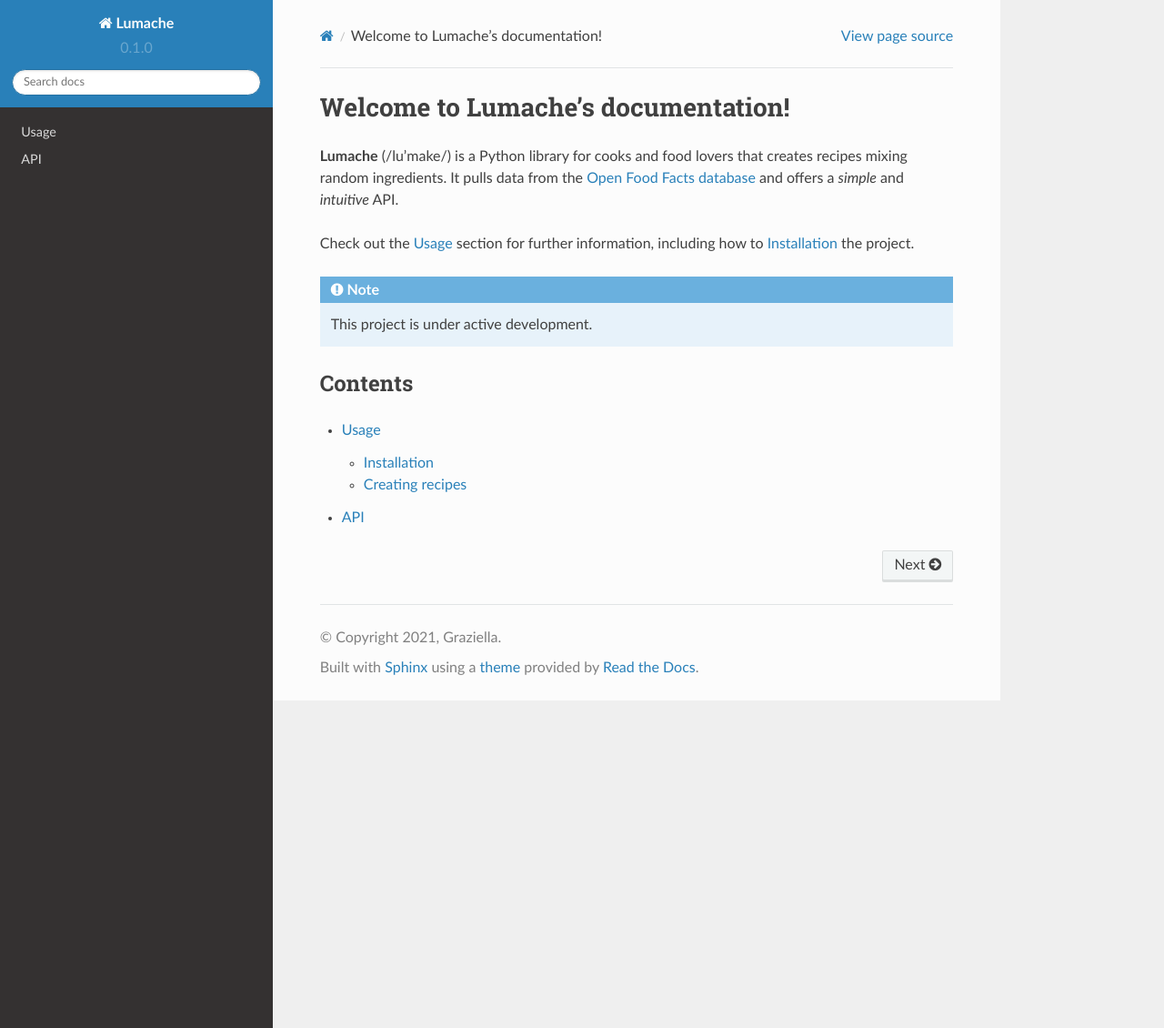
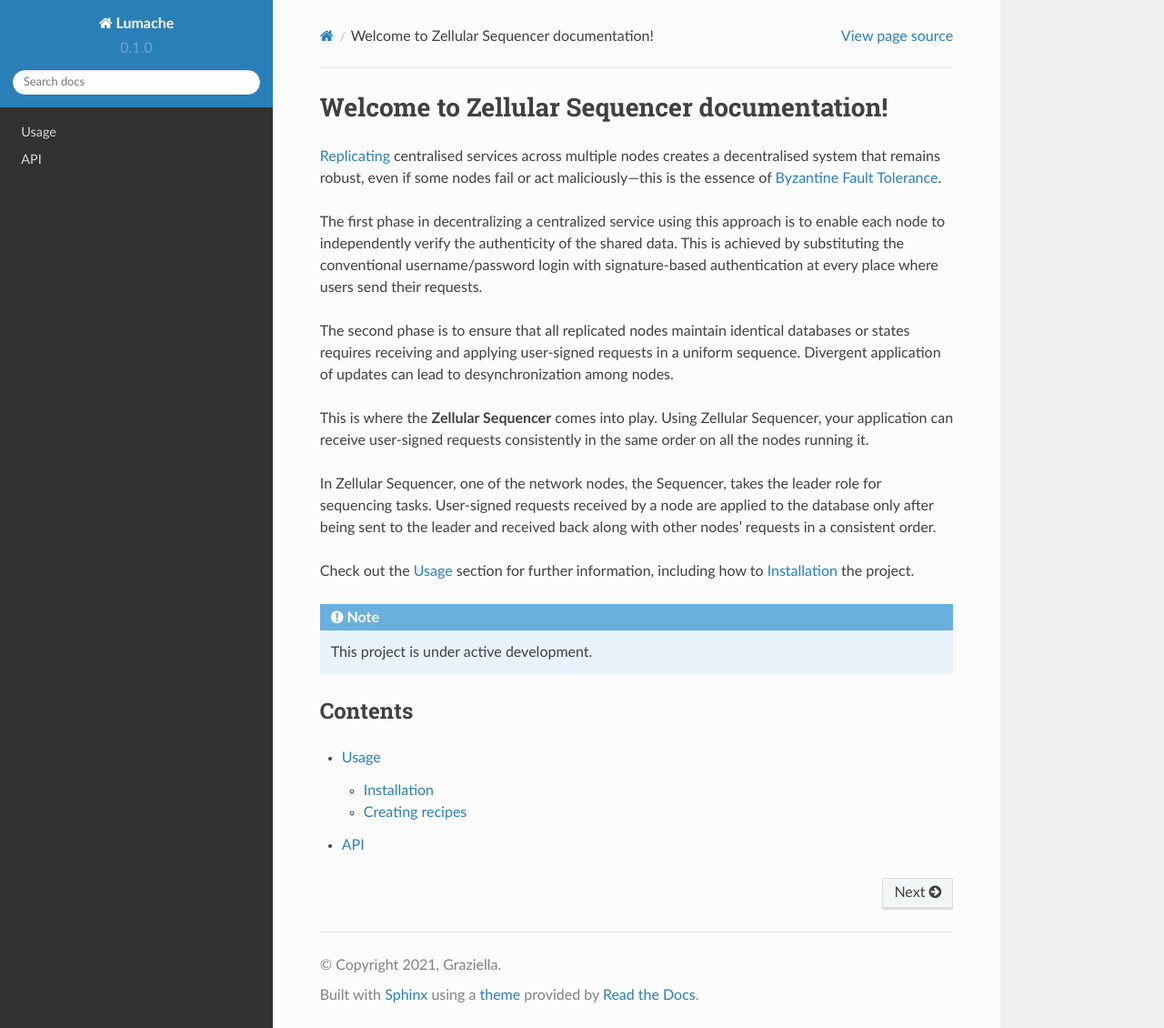
Before and after one commit to abramsymons/zellular-sequencer-docs, a Sphinx documentation site: the page built from docs/source/index.rst, in a window 1280 px wide and 1130 px high. Shown: the whole window at 91% size. Built offline with Sphinx 7.4.7 and the Read the Docs theme 2.0.0, drawn with Linux system fonts in a browser that asks for light colours.

Commit message:
test update

```diff
--- a/docs/source/index.rst
+++ b/docs/source/index.rst
@@ -1,10 +1,15 @@
-Welcome to Lumache's documentation!
+Welcome to Zellular Sequencer documentation!
 ===================================
 
-**Lumache** (/lu'make/) is a Python library for cooks and food lovers
-that creates recipes mixing random ingredients.
-It pulls data from the `Open Food Facts database <https://world.openfoodfacts.org/>`_
-and offers a *simple* and *intuitive* API.
+`Replicating <https://en.wikipedia.org/wiki/State_machine_replication>`_ centralised services across multiple nodes creates a decentralised system that remains robust, even if some nodes fail or act maliciously—this is the essence of `Byzantine Fault Tolerance <https://en.wikipedia.org/wiki/Byzantine_fault>`_.
+
+The first phase in decentralizing a centralized service using this approach is to enable each node to independently verify the authenticity of the shared data. This is achieved by substituting the conventional username/password login with signature-based authentication at every place where users send their requests.
+
+The second phase is to ensure that all replicated nodes maintain identical databases or states requires receiving and applying user-signed requests in a uniform sequence. Divergent application of updates can lead to desynchronization among nodes.
+
+This is where the **Zellular Sequencer** comes into play. Using Zellular Sequencer, your application can receive user-signed requests consistently in the same order on all the nodes running it.
+
+In Zellular Sequencer, one of the network nodes, the Sequencer, takes the leader role for sequencing tasks. User-signed requests received by a node are applied to the database only after being sent to the leader and received back along with other nodes’ requests in a consistent order.
 
 Check out the :doc:`usage` section for further information, including
 how to :ref:`installation` the project.
```
